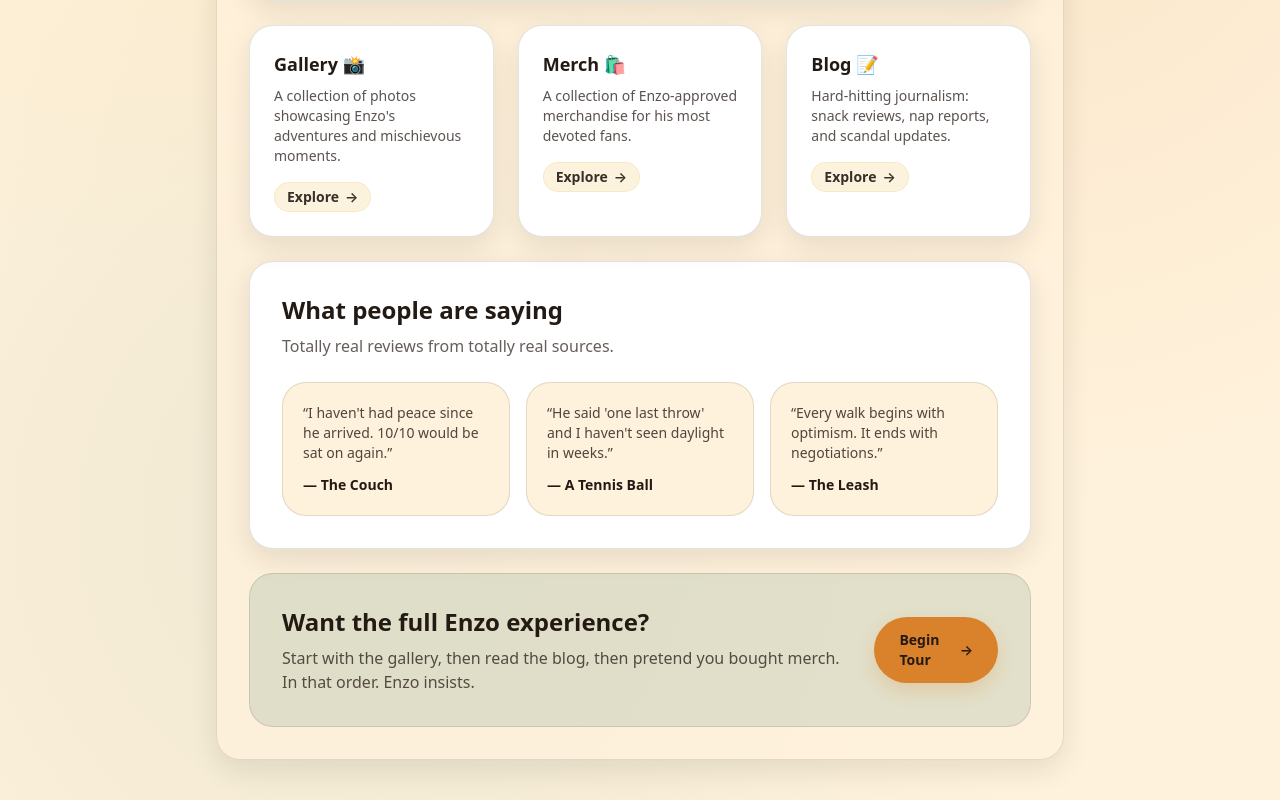
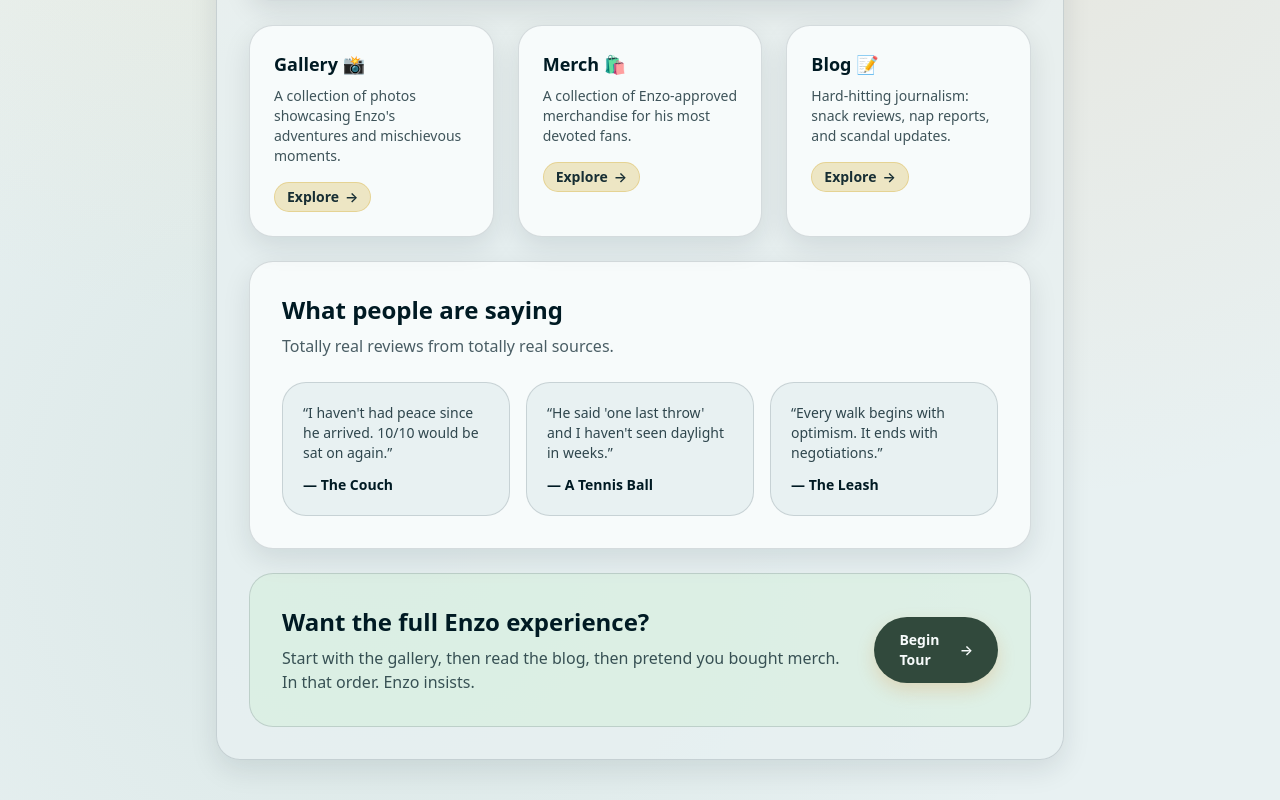
Before and after one commit to RickySerrano904/EnzosWorld.com, a Next.js app: page / in a window 1280 px wide. Shown: the part 587-1387 px from the top of the page. Built offline with nearby package versions, Linux system fonts and the light colour scheme.

Commit message:
style(palette): updated light mode color palette

```diff
--- a/app/globals.css
+++ b/app/globals.css
@@ -11,18 +11,18 @@ html.light {
   color-scheme: light;
 
   /* Core surfaces */
-  --bg: #fff2dc;          /* warm cream */
-  --card: #ffffff;        /* clean card (still fine) */
-  --text: #241a14;        /* warm dark brown */
+  --bg: #e8f1f2;          /* pale blue-gray */
+  --card: #f7fbfb;        /* lifted pale card */
+  --text: #001a23;        /* deep blue-black */
 
   /* Brand colors */
-  --primary: #f1c66a;     /* golden (slightly calmer) */
-  --secondary: #d9822b;   /* warm orange (less peachy) */
-  --accent: #5e8f7a;      /* deeper sage (less pastel) */
+  --primary: #cc9900;     /* rich gold */
+  --secondary: #31493c;   /* deep green */
+  --accent: #b3efb2;      /* mint green */
 
   /* Optional UI helpers */
-  --border: rgba(31, 26, 20, 0.12);
-  --shadow: 0 10px 28px rgba(31, 26, 20, 0.10);
+  --border: rgba(0, 26, 35, 0.14);
+  --shadow: 0 10px 28px rgba(0, 26, 35, 0.10);
 }
 
 /* Dark Mode */
@@ -43,7 +43,6 @@ html.dark {
   --border: rgba(247, 234, 216, 0.20);
   --shadow: 0 14px 34px rgba(20, 12, 8, 0.34);
 }
-
 
 /* Tailwind v4 theme mapping (so classes like bg-background work) */
 @theme inline {
--- a/app/merch/page.tsx
+++ b/app/merch/page.tsx
@@ -27,7 +27,7 @@ export default function MerchPage() {
             href={shopUrl}
             target="_blank"
             rel="noopener noreferrer"
-            className="group inline-flex w-full items-center justify-center gap-2 rounded-full border border-secondary/55 bg-secondary px-6 py-3 text-sm font-semibold text-foreground shadow-[0_8px_18px_rgba(217,130,43,0.22)] transition-all duration-300 hover:-translate-y-0.5 hover:border-primary/70 hover:bg-primary hover:shadow-[0_0_0_1px_rgba(217,130,43,0.28),0_10px_22px_rgba(217,130,43,0.26),0_0_24px_rgba(241,198,106,0.34)] focus-visible:outline-none focus-visible:ring-2 focus-visible:ring-secondary/45 active:scale-[0.99] sm:w-auto"
+            className="group inline-flex w-full items-center justify-center gap-2 rounded-full border border-secondary/55 bg-secondary px-6 py-3 text-sm font-semibold text-card shadow-[0_8px_18px_rgba(217,130,43,0.22)] transition-all duration-300 hover:-translate-y-0.5 hover:border-primary/70 hover:bg-primary hover:text-foreground hover:shadow-[0_0_0_1px_rgba(217,130,43,0.28),0_10px_22px_rgba(217,130,43,0.26),0_0_24px_rgba(241,198,106,0.34)] focus-visible:outline-none focus-visible:ring-2 focus-visible:ring-secondary/45 active:scale-[0.99] sm:w-auto"
           >
             <span>Shop Enzo Merch</span>
             <ExternalLink
--- a/app/page.tsx
+++ b/app/page.tsx
@@ -105,8 +105,9 @@ export default function HomePage() {
             href="/gallery"
             className="group inline-flex w-full items-center justify-center gap-2
             rounded-full border border-secondary/55 bg-secondary px-6 py-3 text-sm font-semibold
-            text-foreground shadow-[0_8px_18px_rgba(217,130,43,0.22)] transition-all duration-300
+            text-card shadow-[0_8px_18px_rgba(217,130,43,0.22)] transition-all duration-300
             hover:-translate-y-0.5 hover:border-primary/70 hover:bg-primary
+            hover:text-foreground
             hover:shadow-[0_0_0_1px_rgba(217,130,43,0.28),0_10px_22px_rgba(217,130,43,0.26),0_0_24px_rgba(241,198,106,0.34)]
             focus-visible:outline-none focus-visible:ring-2 focus-visible:ring-secondary/45 active:scale-[0.99] md:w-auto"
           >
```
